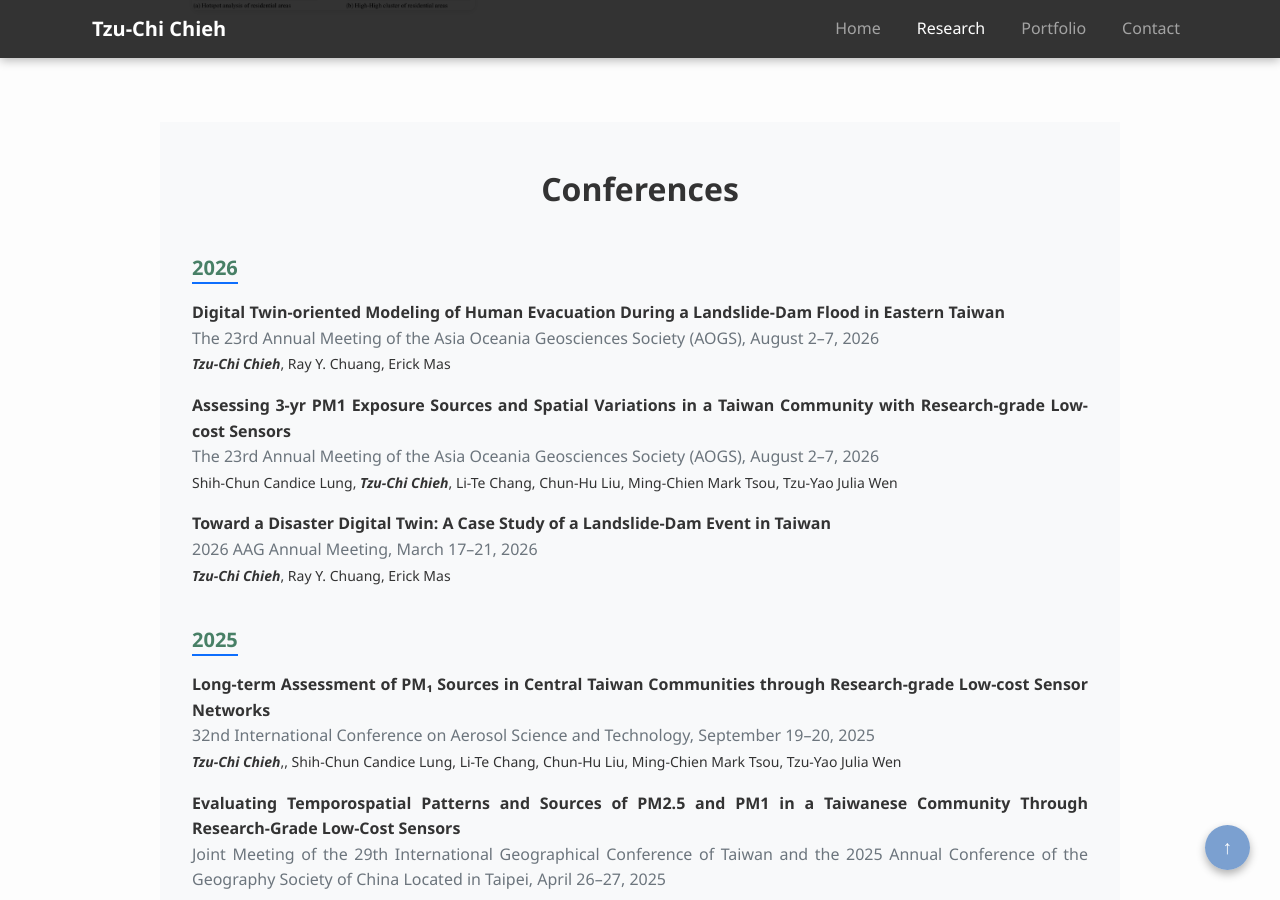
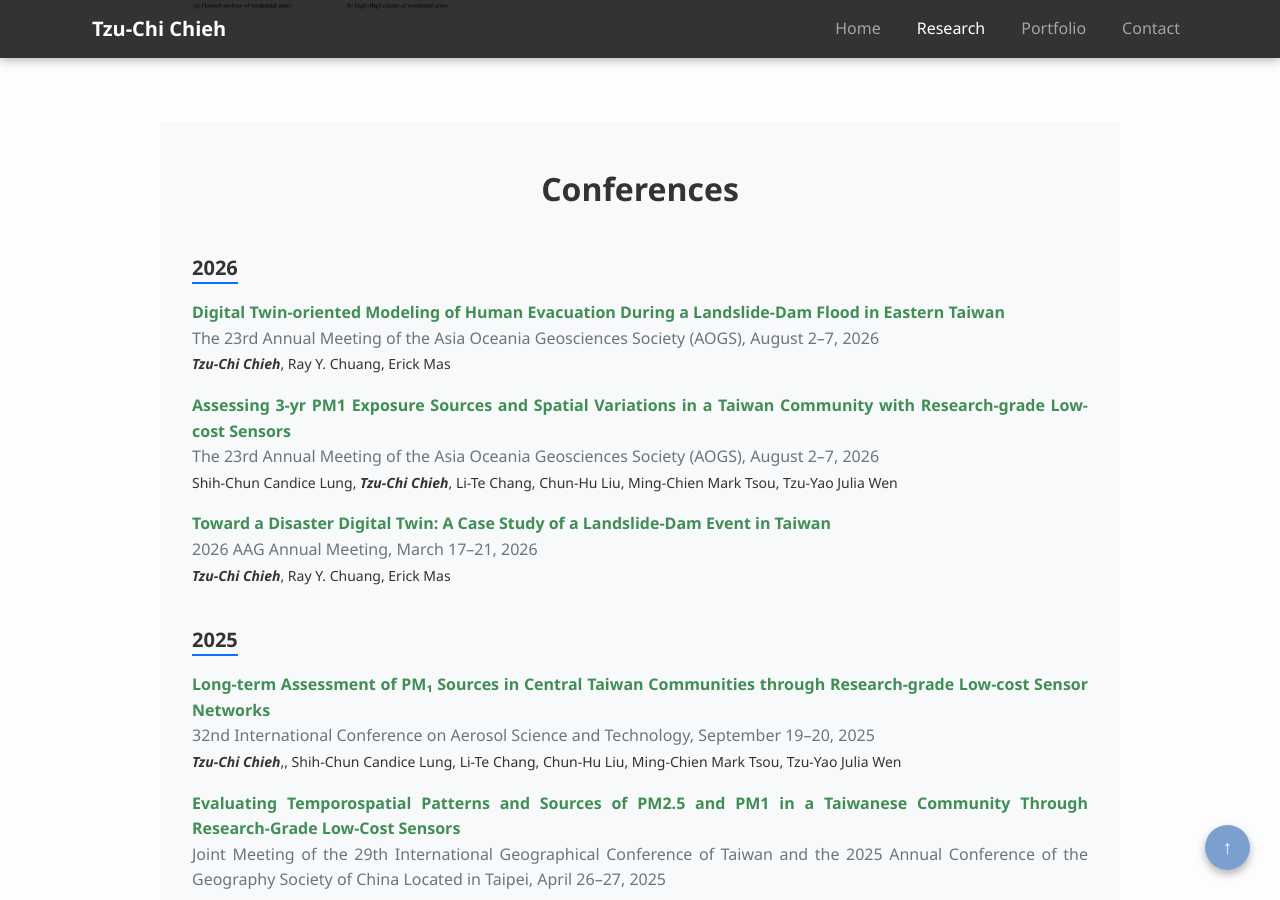
Before and after one commit to TCChieh/TCChieh.github.io, a Jekyll site: the page built from research.html, in a window 1280 px wide and 900 px high, scrolled down 2059 px. Built offline with Jekyll 4.4.1, drawn with Linux system fonts in a browser that asks for light colours; a style sheet for code colours, icons or effects is not loaded.

Commit message:
little change

```diff
--- a/assets/css/extra.css
+++ b/assets/css/extra.css
@@ -4,7 +4,7 @@
 .contact-card .ai { font-size: 1.25em; line-height: 1; }
 
 /* Research interest tags */
-.research-tags .badge { font-weight: 500; font-size: 0.9rem; }
+.research-tags .badge { font-weight: 500; font-size: 0.9rem; color: white; background-color: rgba(61, 121, 93, 0.84);}
 
 /* Publications */
 .pub-item + .pub-item { border-top: 1px solid var(--bs-border-color); }
@@ -20,7 +20,7 @@
 .pub-abstract p { text-align: justify; }
 
 /* Conferences */
-.conf-year { border-bottom: 2px solid var(--bs-primary); display: inline-block; padding-bottom: 2px; color: rgba(61, 121, 93, 0.946);}
+.conf-year { border-bottom: 2px solid var(--bs-primary); display: inline-block; padding-bottom: 2px; }
 .conf-item { margin-bottom: 1rem; }
 .conf-status { font-size: 0.75rem; vertical-align: middle; }
 
@@ -54,3 +54,15 @@
 @media (prefers-reduced-motion: reduce) {
   .visitor-map { transition: none; }
 }
+
+
+#publications a{
+    color: black;
+}
+#publications a{
+    color: black;
+}
+
+#conferences strong{
+  color: rgba(58, 138, 79, 0.97);
+}
--- a/index.html
+++ b/index.html
@@ -229,7 +229,7 @@
           <i class="bi bi-journal-richtext" aria-hidden="true"></i><span>ResearchGate</span>
         </a>
         <a href="https://orcid.org/0009-0006-5826-3729" target="_blank" rel="noopener" class="contact-card">
-          <i class="ai ai-orcid" aria-hidden="true"></i><span>ORCID</span>
+          <i class="bi bi-file-earmark-pdf" aria-hidden="true"></i><span>ORCID</span>
         </a>
       </div>
     </div>
--- a/style.css
+++ b/style.css
@@ -380,11 +380,6 @@
 }
 }
 
-.badge{
-  color: white;
-  background-color: rgba(61, 121, 93, 0.84);
-}
-
 /* ----------------------------- contact ----------------------- */
 #contact {
   background: linear-gradient(180deg, #f8f9fa 0%, #ffffff 100%);
@@ -419,7 +414,7 @@
 .contact-card img {
   font-size: 2rem;
   color: #5b81bb;
-  margin-bottom: 10px;
+  /* margin-bottom: 10px; */
   transition: transform 0.3s ease;
 }
 
```
Also changed, not shown: README.md.
